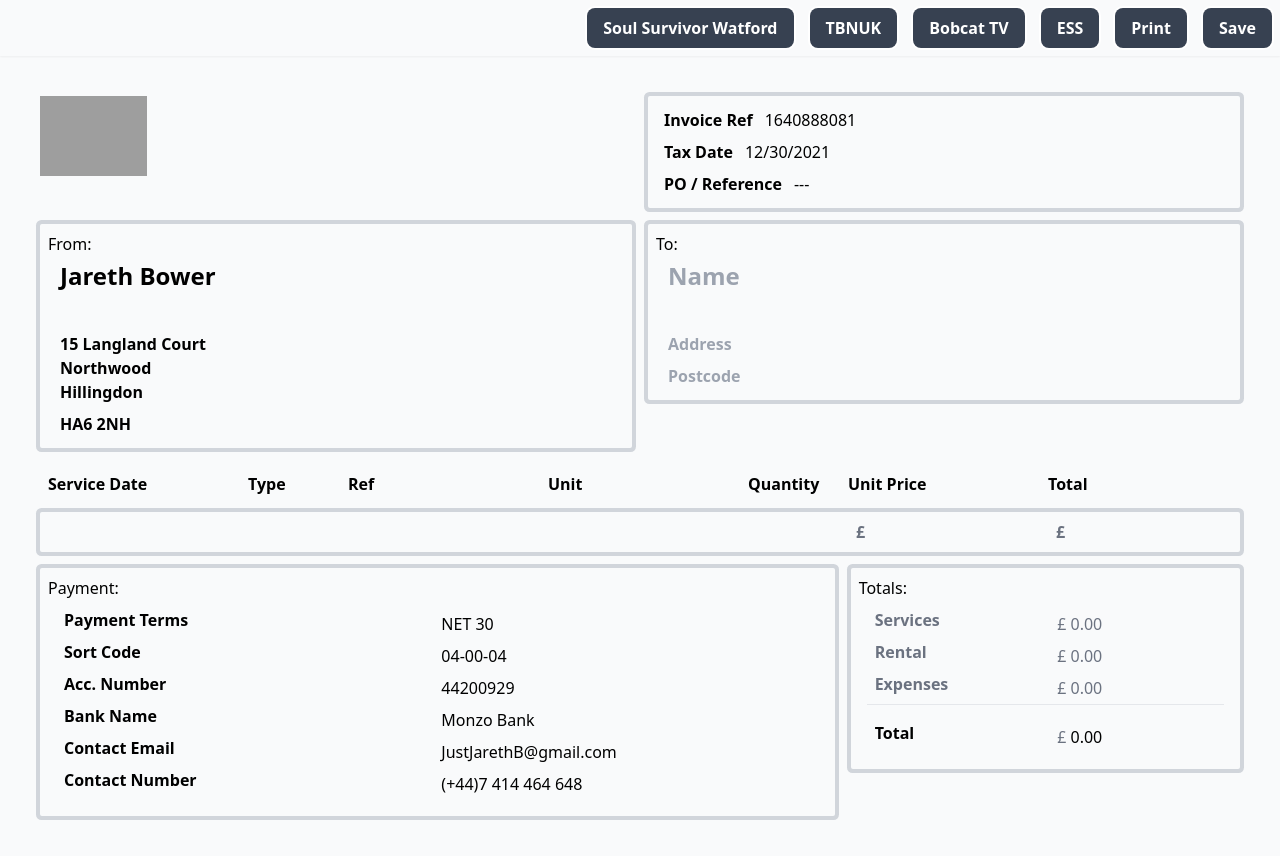
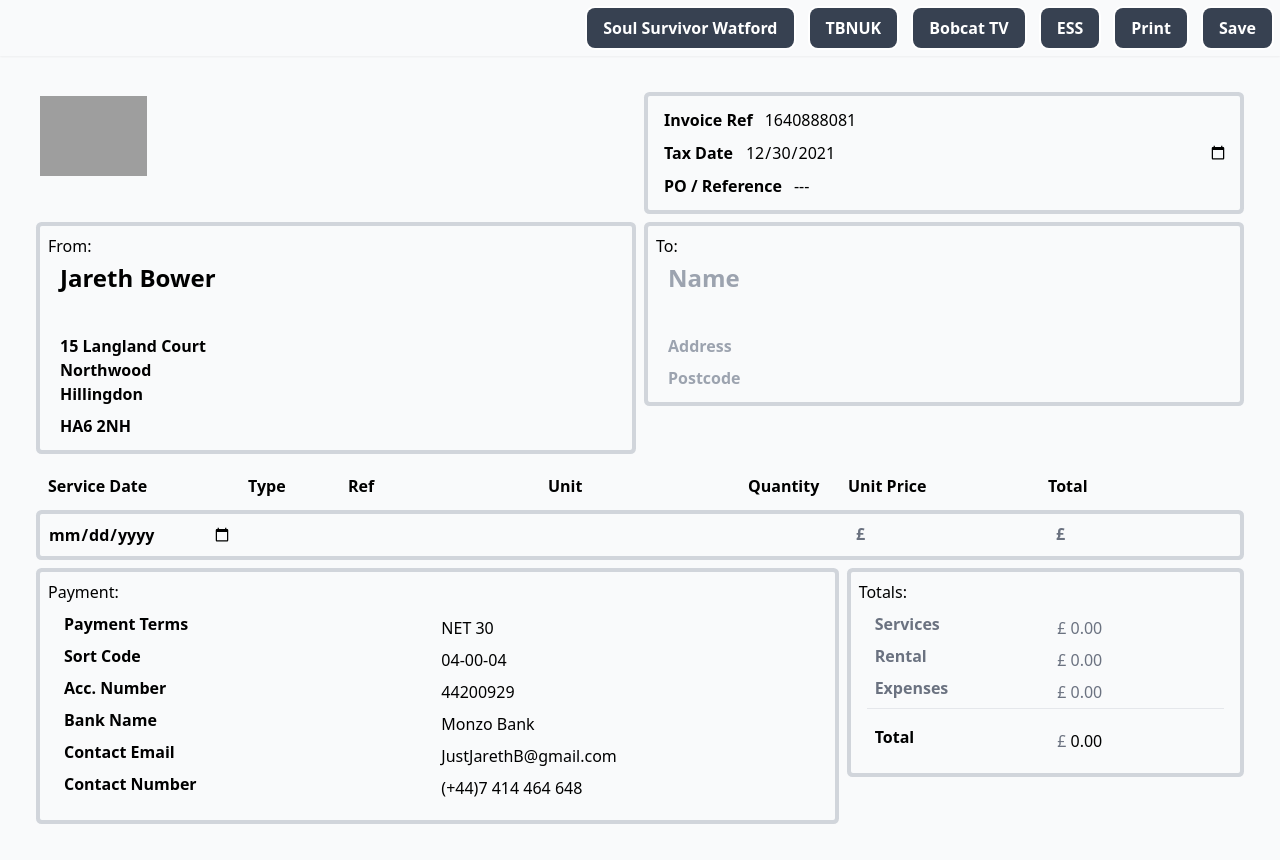
Before and after one commit to JustJarethB/invoice, a React (Create React App) app: page / in a window 1280 px wide. Built offline with nearby package versions, Linux system fonts and the light colour scheme; grey boxes are pictures that could not be loaded.

Commit message:
add DateInput

```diff
--- a/src/App.js
+++ b/src/App.js
@@ -5,6 +5,7 @@ import InvoiceControls from 'components/InvoiceControls';
 import Database from 'Database';
 import { newLine } from 'utils'
 
+const isoDate = d => d.toISOString().slice(0, 10);;
 
 class App extends React.PureComponent {
   constructor() {
@@ -14,7 +15,7 @@ class App extends React.PureComponent {
       from: Database.getDefaultAddress(),
       to: {},
       id: `${now.getTime()}`.substring(0, 10),
-      date: now.toLocaleDateString(),
+      date: isoDate(now),
       logo: { url: "//cdn.logo.com/hotlink-ok/enterprise/eid_422203f0-477b-492b-9847-689feab1452a/logo-dark-2020.png" },
       lineItems: [newLine()],
       purchaseOrder: '---',
--- /dev/null
+++ b/src/components/DateInput.js
@@ -0,0 +1,32 @@
+import React from 'react';
+
+export default ({ placeholder = '', value = "", onChange, className = "", prefix, suffix }) => {
+    const rex = (`${value}`.match(new RegExp(/\n/g)) || []).length;
+    const rows = rex + 1;
+    return (
+        <div className={`${className} ${(prefix || suffix || true) && 'relative'}`}>
+            <div className="flex rounded-lg focus-within:bg-white  focus-within:ring-2 focus-within:ring-gray-300">
+                <Prefix prefix={prefix} />
+                <input type="date" disabled={!(onChange && (typeof onChange === "function"))} tabIndex="0" style={{ fontWeight: 'inherit' }} className={`p-1  w-full block bg-transparent outline-none resize-none ${''}`} {...{ value, placeholder }} onChange={e => onChange(e.currentTarget.value)} rows={rows} />
+                <Suffix suffix={suffix} />
+            </div>
+        </div>
+    )
+
+}
+const Prefix = ({ prefix }) => {
+    if (!prefix) return null;
+    return (
+        <div className="pl-3 flex items-center pointer-events-none">
+            <span className="text-gray-500">{prefix}</span>
+        </div>
+    )
+}
+const Suffix = ({ suffix }) => {
+    if (!suffix) return null;
+    return (
+        <div className="pr-3 flex items-center pointer-events-none">
+            <span className="text-gray-500">{suffix}</span>
+        </div>
+    )
+}
--- a/src/components/InvoiceMeta.js
+++ b/src/components/InvoiceMeta.js
@@ -1,5 +1,6 @@
 import React from 'react';
 import TextInput from 'components/TextInput';
+import DateInput from 'components/DateInput';
 
 export default ({ id, date, purchaseOrder, onChange }) => (
     <div className="p-2">
@@ -10,7 +11,7 @@ export default ({ id, date, purchaseOrder, onChange }) => (
             </div>
             <div className="flex items-center">
                 <p className="font-bold px-2 whitespace-nowrap">Tax Date</p>
-                <TextInput className="w-full" value={date} onChange={v => onChange({ date: v })} />
+                <DateInput className="w-full" value={date} onChange={v => onChange({ date: v })} />
             </div>
             <div className="flex items-center">
                 <p className="font-bold px-2 whitespace-nowrap">PO / Reference</p>
--- a/src/components/LineItems.js
+++ b/src/components/LineItems.js
@@ -1,5 +1,6 @@
 import React from "react";
 import TextInput from "components/TextInput";
+import DateInput from "components/DateInput";
 // import SelectInput from "components/SelectInput";
 
 import { ensureFutureCurrency, formatCurrency } from 'utils';
@@ -29,7 +30,7 @@ export default ({ data, onChange }) => (
 const LineItem = ({ index, item = {}, onChange, className }) => (
     <div className={`flex ${index % 2 && "bg-gray-100"} print:text-xs ${className}`} >
         <div className="p-1 w-1/6">
-            <TextInput className="w-full font-bold" value={item.date} onChange={(v) => onChange({ date: v })} />
+            <DateInput className="w-full font-bold" value={item.date} onChange={(v) => onChange({ date: v })} />
         </div>
         <div className="p-1 print:hidden w-1/12">
             <TextInput className="w-full font-bold" value={item.type} onChange={(v) => onChange({ type: v })} />
```
